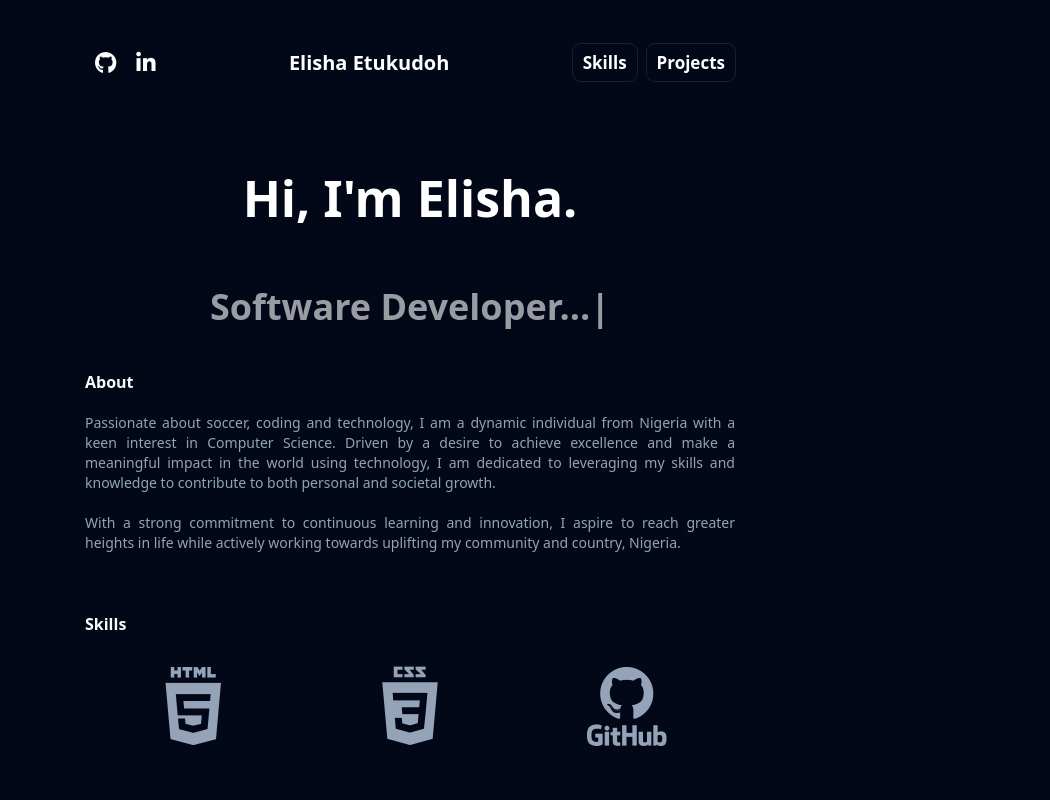
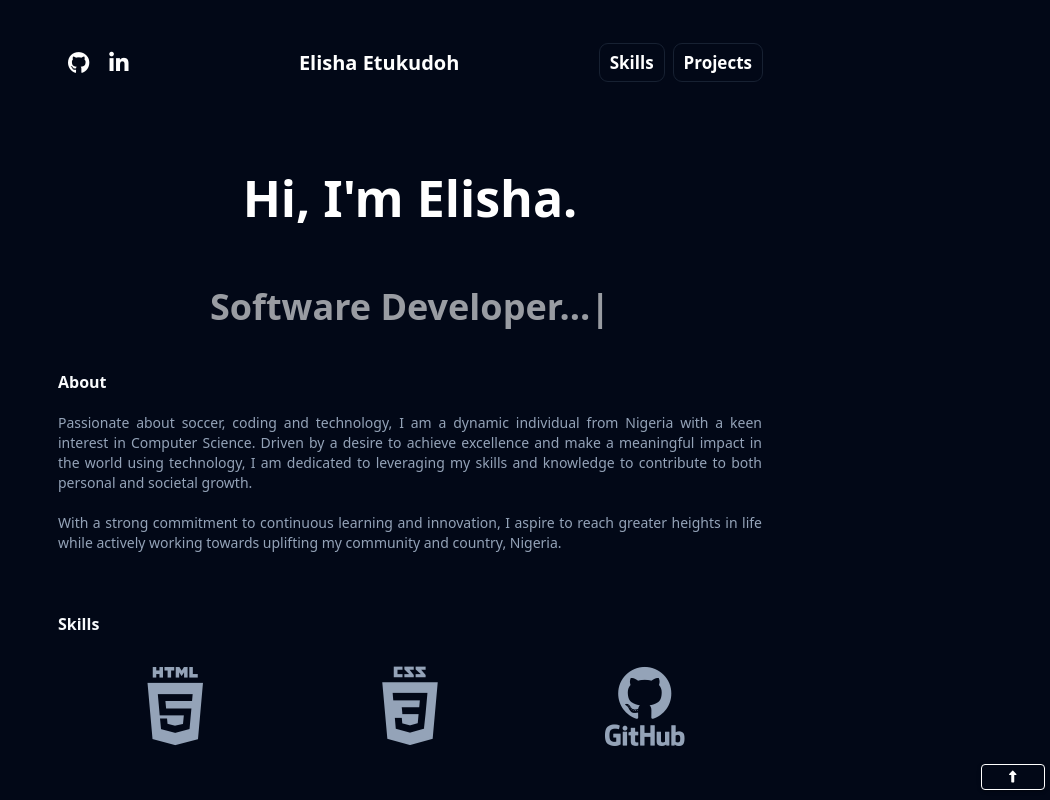
Before and after one commit to elisha-et/portfolio, a React (Vite) app: page / in a window 1280 px wide. Shown: the top 800 px of the page, without its empty margins (230-1280 px from the left). Built offline with nearby package versions, Linux system fonts and the light colour scheme.

Commit message:
Added scroll to top button and made changes.

```diff
--- a/src/App.css
+++ b/src/App.css
@@ -9,7 +9,7 @@ body{
     flex-direction: column;
     justify-content: center;
     margin: auto;
-    width: 650px;
+    width: 55vw;
 }
 
 .appContainer .projects{
--- a/src/App.tsx
+++ b/src/App.tsx
@@ -4,6 +4,7 @@ import Copyright from "./components/Copyright/Copyright";
 import Name from "./components/Name/Name";
 import Navigation from "./components/Navigation/Navigation";
 import Project from "./components/Project/Project";
+import ScrollToTopButton from "./components/ScrollBtn/ScrollBtn";
 import Skills from "./components/Skills/Skills";
 import Type from "./components/Type/Type";
 
@@ -11,6 +12,7 @@ function App() {
   return (
     <>
       <div className="appContainer">
+        <ScrollToTopButton/>
         <Navigation />
         <Name />
         <Type />
--- a/src/components/Navigation/Navigation.css
+++ b/src/components/Navigation/Navigation.css
@@ -30,6 +30,7 @@ nav .name {
   font-weight: 700;
   font-size: 20px;
   cursor: pointer;
+  margin-left: 20px;
 }
 
 nav .icons ul {
--- a/src/components/Navigation/Navigation.tsx
+++ b/src/components/Navigation/Navigation.tsx
@@ -5,7 +5,7 @@ import { Link } from "react-scroll";
 function Navigation() {
   return (
     <>
-      <nav>
+      <nav className="nav">
         <div className="icons">
           <ul>
             <a href="https://github.com/elisha-et" target="_blank">
--- a/src/components/ScrollBtn/ScrollBtn.tsx
+++ b/src/components/ScrollBtn/ScrollBtn.tsx
@@ -3,8 +3,8 @@ import { Button } from "@mui/material";
 
 const ScrollToTopButton = () => {
   const scrollToTop = () => {
-    scroller.scrollTo("icons", {
-      duration: 500,
+    scroller.scrollTo('nav', {
+      duration: 1000,
       smooth: true,
     });
   };
@@ -14,14 +14,16 @@ const ScrollToTopButton = () => {
       variant="contained"
       style={{
         position: "fixed",
-        bottom: "20px",
-        right: "20px",
-        backgroundColor: "#eafc88",
+        bottom: "10px",
+        right: "5px",
+        backgroundColor: "#020817",
         zIndex: 1000,
+        border: "white 1px solid",
+        fontSize: "12px"
       }}
       onClick={scrollToTop}
     >
-      ↑
+      <i className="fa-solid fa-up-long"></i>
     </Button>
   );
 };
--- a/src/index.css
+++ b/src/index.css
@@ -3,3 +3,22 @@
   padding: 0;
   box-sizing: border-box;
 }
+
+::-webkit-scrollbar {
+  width: 10px;
+  border: 1px solid #d5d5d5;
+}
+
+::-webkit-scrollbar-track {
+  border-radius: 0;
+  background: #020817;
+}
+
+::-webkit-scrollbar-thumb {
+  border-radius: 10px;
+  background: rgb(148, 163, 184);
+}
+
+::-webkit-scrollbar-thumb:hover{
+  background-color: rgb(102, 121, 148);
+}
```
